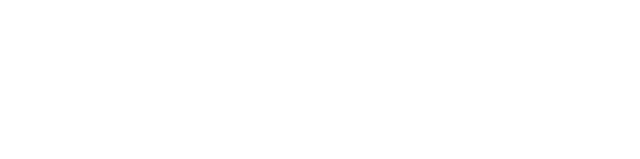
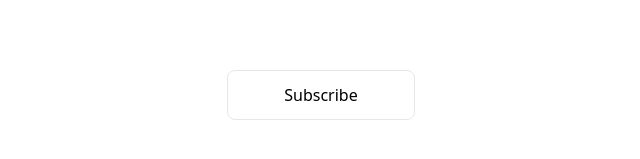
Before and after one commit to 0verread/ninetofive, a React app: page / in a window 1280 px wide. Shown: the part 417-576 px from the top of the page, without its empty margins (323-963 px from the left). Built offline with nearby package versions, Linux system fonts and the light colour scheme.

Commit message:
few more changes

```diff
--- a/src/pages/Landing.tsx
+++ b/src/pages/Landing.tsx
@@ -8,6 +8,9 @@
           <h1 className='text-white font-header font-bold text-5xl mb-6'>an open source and community led job search and hiring platform
           </h1>
         </div>
+        <a className="inline-flex items-center px-14 py-3 mt-2 ml-2 font-medium text-black transition duration-500 ease-in-out transform bg-transparent border rounded-lg bg-white" href="/">
+          <span className="justify-center">Subscribe</span>
+        </a>
       </div>
     </section>
   )
```
